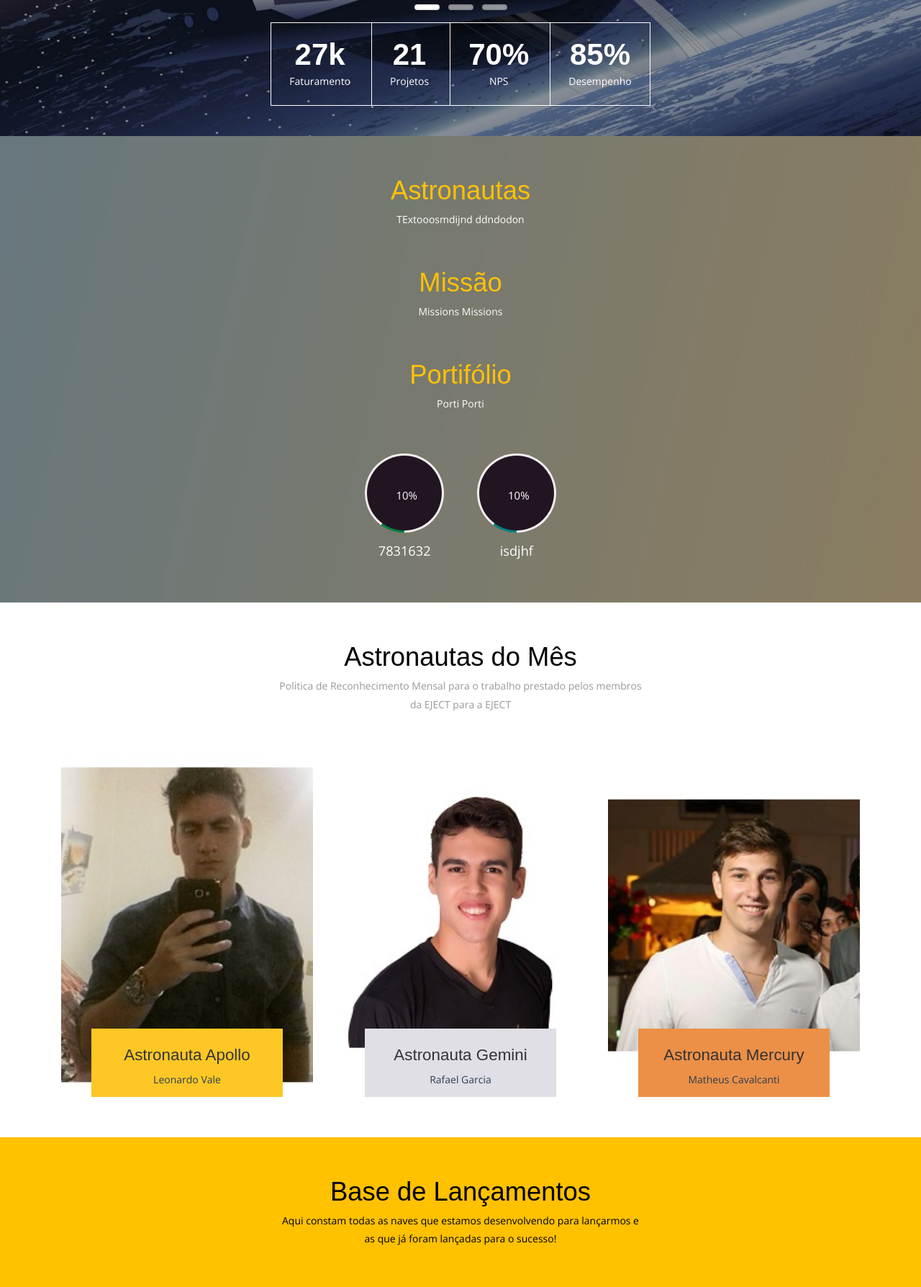
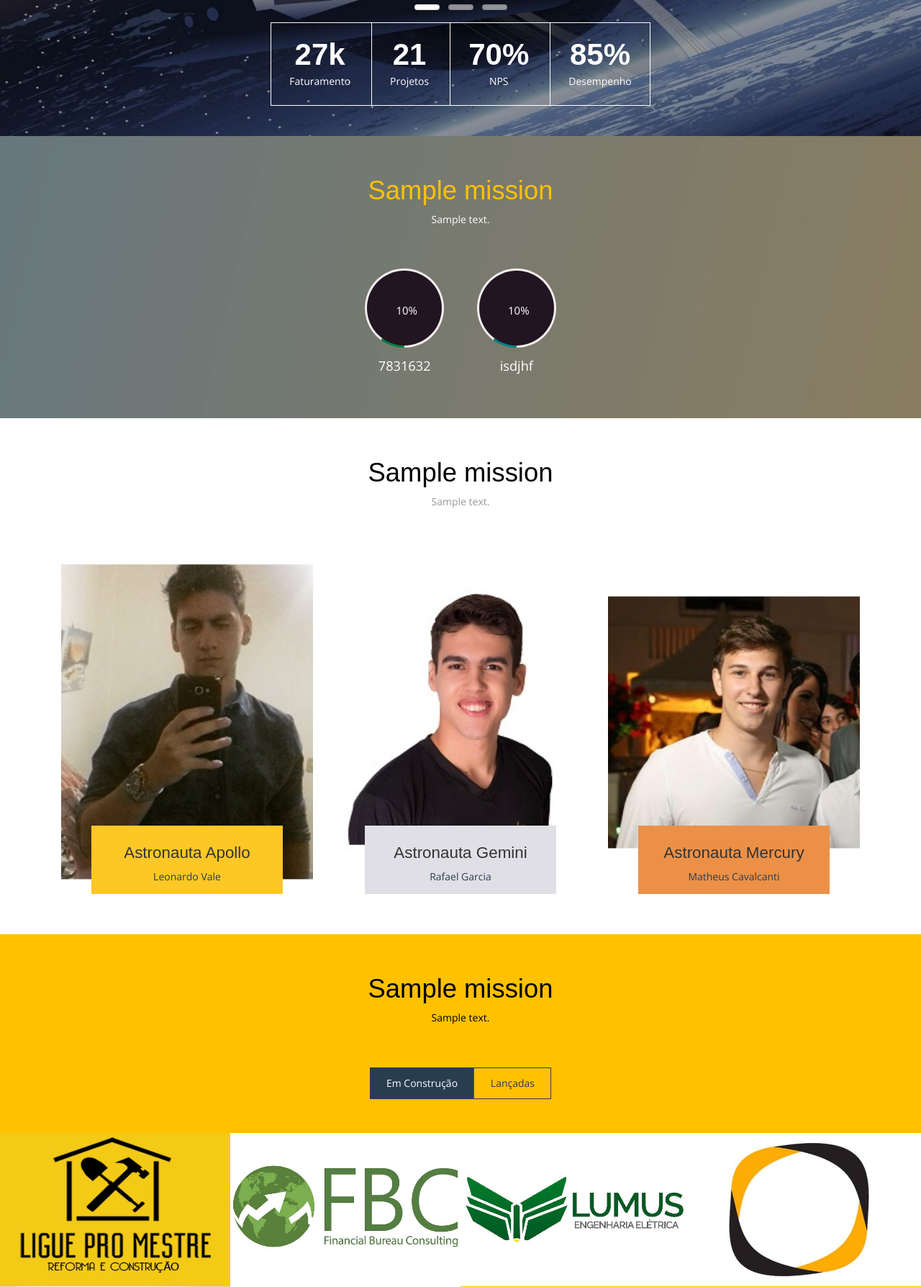
Before and after one commit to titanshady/Apollo17, a Django app: template Compilado/sitio/templates/sitio/index.html in a window 1280 px wide. Shown: the part 445-2233 px from the top of the page at 72% size. Run offline with Django 3.2, Linux system fonts and the light colour scheme; data comes from the database, SQL or seed files in the repository; both versions use the stored data as it was after the commit; the template is opened without the code that fills it: values that come from a table or form of the project are taken from there, most other values are stand-ins (such as "Sample title", 1, 10 or a date in 2020); some libraries are stand-ins or nearby versions; some web fonts are replaced; grey boxes are pictures that could not be loaded.

Commit message:
Att Compilado 1.2

```diff
--- a/Compilado/sitio/models.py
+++ b/Compilado/sitio/models.py
@@ -19,13 +19,27 @@ class mission(models.Model):
 	title = models.CharField('Título', max_length=200,)
 	text = models.TextField('Texto')
 
+	skills = 'ski'
+	objective = 'mis'
+	portifolio = 'por'
+
+	Tipo = (
+		(skills, 'Astronautas'),
+		(objective, 'Missão'),
+		(portifolio, 'Portifólio'),
+	)
+	tipo = models.CharField(max_length = 3, choices = Tipo, default = skills)
+
+	def is_upperclass(self):
+		return self.tipo in (self.skills,self.objective,self.portifolio)
+
 	def __str__(self):
 		return self.title
 
 
 	class Meta:
-		verbose_name = '3 - Andamento da Missão: Texto'
-		verbose_name_plural = '3 - Andamento da Missão: Texto'
+		verbose_name = '3 - Texto do Site'
+		verbose_name_plural = '3 - Textos do Site'
 
 class valore(models.Model):
 	item = models.CharField('Missões',max_length=50,)
@@ -89,7 +103,7 @@ class portfl(models.Model):
 class indicador(models.Model):
 
 	name = models.CharField('Nome', max_length=100,)
-	percent = models.PositiveIntegerField(primary_key=True, validators=[MaxValueValidator(100)])
+	percent = models.PositiveIntegerField(primary_key=0, validators=[MaxValueValidator(100)])
 	##color = models.CharField(max_length=1, default='1')
 	color= RGBColorField()
 
--- a/Compilado/sitio/templates/sitio/index.html
+++ b/Compilado/sitio/templates/sitio/index.html
@@ -127,12 +127,12 @@
 <p> </p>
         <!-- skills -->
 
-                <div id="skills" class="skills">
-		<div class="container">
-		{% for mission in missions %}
-			<div class="agileits-title">
-				<h3>{{mission.title}}</h3>
-				<p>{{mission.text}}</p>
+		{% for mission in miss %}
+        <div id="skills" class="skills">
+			<div class="container">
+				<div class="agileits-title">
+					<h3>{{mission.title}}</h3>
+					<p>{{mission.text}}</p>
 			</div>
 			{% endfor %}
 			<div class="skill-info">
@@ -159,12 +159,14 @@
 	<!-- //skill -->
 
         <!-- team -->
+        {% for mission in skil %}
 	<div class="team" id="team">
 		<div class="container">
 			<div class="agileits-title">
-				<h3>Astronautas do Mês</h3>
-				<p>Politica de Reconhecimento Mensal para o trabalho prestado pelos membros da EJECT para a EJECT </p>
+				<h3>{{mission.title}}</h3>
+				<p>{{mission.text}}</p>
 			</div>
+		{% endfor %}
 			<div class="team-row">
 				{% for astronauta in astronautas %}
 				<div class="col-md-4 team-grids">
@@ -212,13 +214,15 @@
 	<!--//modal-sign-->
 
 	<!-- portfolio -->
+	{% for mission in port %}
 	<div id="portfolio" class="portfolio">
 		<div class="container">
 			<div class="agileits-title">
-				<h3>Base de Lançamentos</h3>
-				<p>Aqui constam todas as naves que estamos desenvolvendo para lançarmos e as que já foram lançadas para o sucesso!</p>
+				<h3>{{mission.title}}</h3>
+				<p>{{mission.text}}</p>
 			</div>
 		</div>
+	{% endfor %}
 		<div class="sap_tabs">
 			<div id="horizontalTab">
 				<ul class="resp-tabs-list">
--- a/Compilado/sitio/views.py
+++ b/Compilado/sitio/views.py
@@ -10,6 +10,9 @@ def index(request):
 	porl = portfl.objects.all()
 	indc = indicador.objects.all()
 	astro = astronauta.objects.order_by('name')
+	skil = mission.objects.filter(tipo='ski')
+	miss = mission.objects.filter(tipo='mis')
+	port = mission.objects.filter(tipo='por')
 	context = {
 		'initmess': slides,
 		'missions': mis,
@@ -18,6 +21,9 @@ def index(request):
 		'portfls': porl,
 		'indicadors': indc,
 		'astronautas': astro,
+		'skil':skil,
+		'miss':miss,
+		'port':port,
 	}
 
 	return render(request, template_name, context)
```
Also changed, not shown: Compilado/db.sqlite3, Compilado/sitio/migrations/0004_mission_tipo.py (added), Compilado/sitio/migrations/0005_auto_20170503_1627.py (added), Compilado/sitio/migrations/0006_auto_20170503_1857.py (added), Compilado/sitio/migrations/0007_delete_indicador.py (added), Compilado/sitio/migrations/0008_indicador.py (added).
